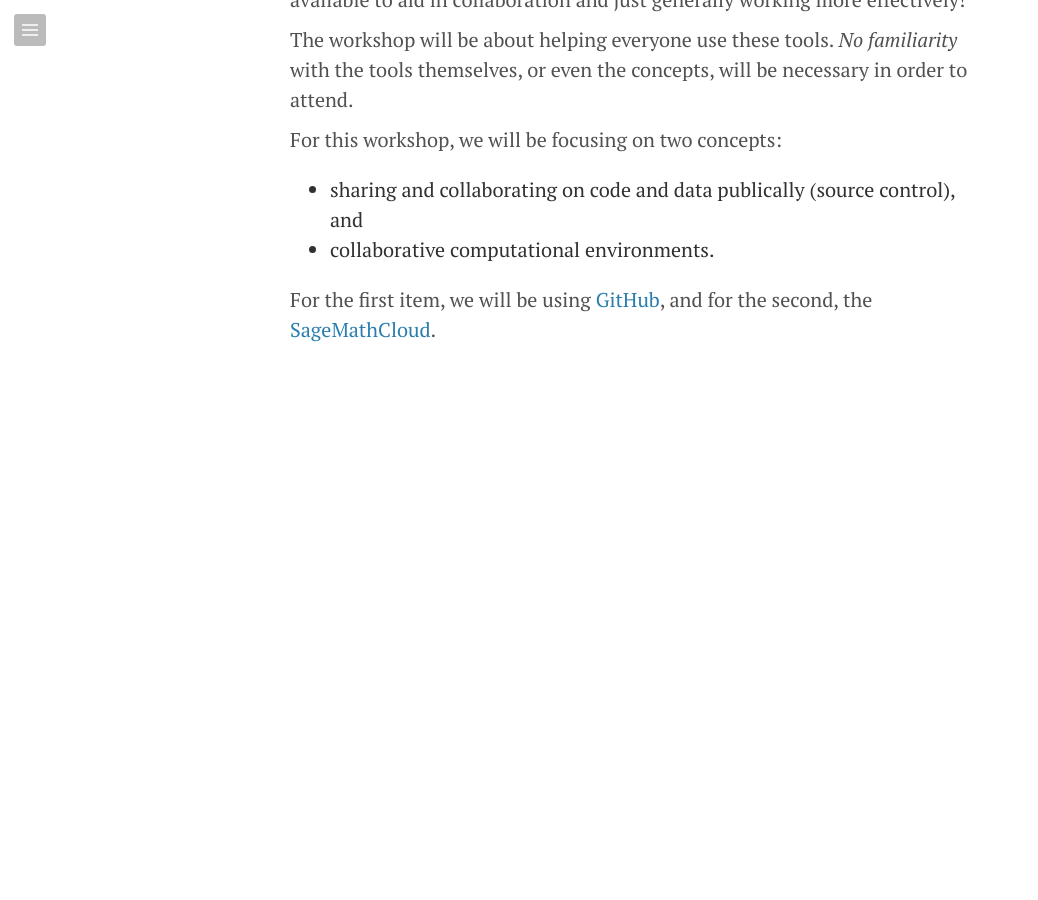
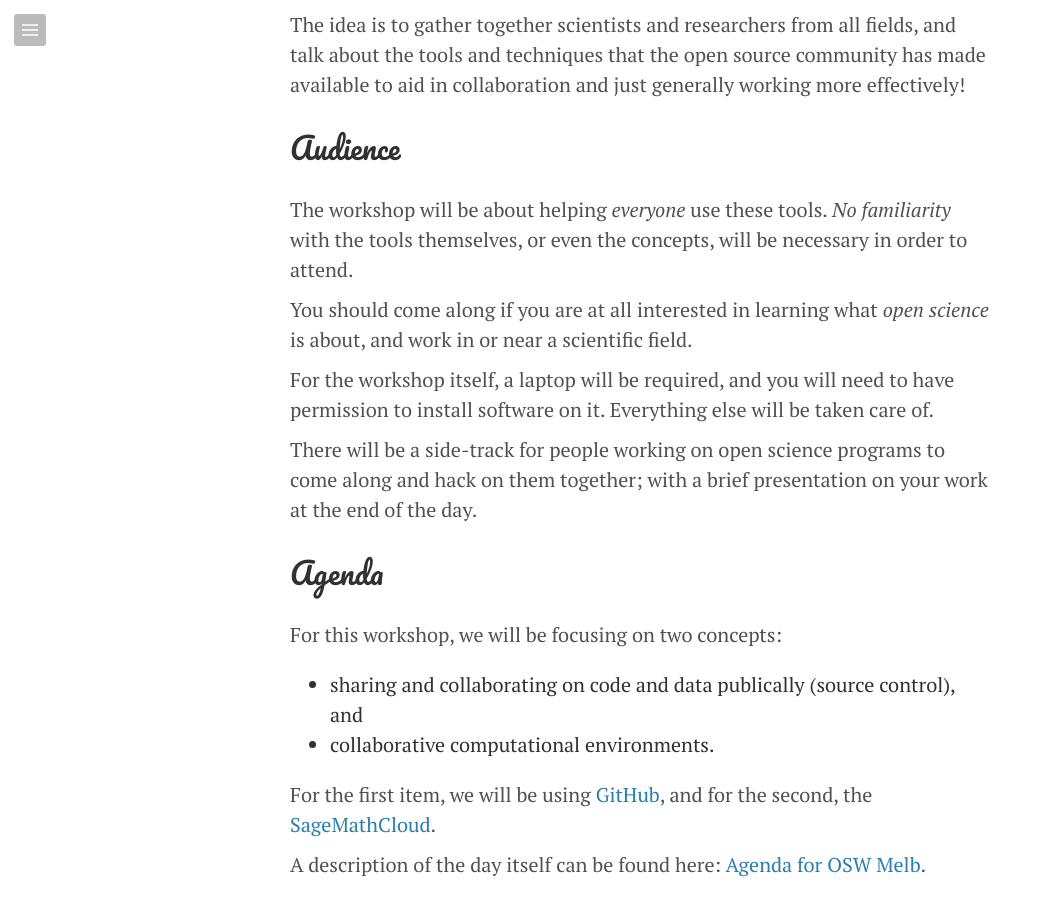
Before and after one commit to OpenScienceWorkshops/OpenScienceWorkshops.github.io, a Jekyll site: the page built from _posts/2014-05-15-first-open-science-workshop-melbourne.markdown, in a window 1280 px wide and 900 px high, scrolled down 1075 px. Shown: the whole window, without its empty margins (0-1038 px from the left). Built offline with Jekyll 4.4.1, drawn with Linux system fonts in a browser that asks for light colours; Markdown is read by kramdown in place of the engine named in the settings; before the commit the page ends 1480 px from its top, so only the background shows below that; some of the changed text lies outside the part shown.

Commit message:
updated the post a bit.

```diff
--- a/_posts/2014-05-15-first-open-science-workshop-melbourne.markdown
+++ b/_posts/2014-05-15-first-open-science-workshop-melbourne.markdown
@@ -5,15 +5,33 @@ date:   2014-05-15 17:32:52
 categories: news
 ---
 
+## Idea
+
 So we are launching the *first* Open Science Workshop in Melbourne, Australia.
 
 The idea is to gather together scientists and researchers from all fields, and
 talk about the tools and techniques that the open source community has made
 available to aid in collaboration and just generally working more effectively!
 
-The workshop will be about helping everyone use these tools. *No familiarity*
+
+## Audience
+
+The workshop will be about helping _everyone_ use these tools. *No familiarity*
 with the tools themselves, or even the concepts, will be necessary in order to
 attend.
+
+You should come along if you are at all interested in learning what _open
+science_ is about, and work in or near a scientific field.
+
+For the workshop itself, a laptop will be required, and you will need to have
+permission to install software on it. Everything else will be taken care of.
+
+There will be a side-track for people working on open science programs to come
+along and hack on them together; with a brief presentation on your work at the
+end of the day.
+
+
+## Agenda
 
 For this workshop, we will be focusing on two concepts:
 
@@ -22,3 +40,22 @@ For this workshop, we will be focusing on two concepts:
 
 For the first item, we will be using [GitHub](https://github.com), and for the
 second, the [SageMathCloud](http://sagemathcloud.com).
+
+A description of the day itself can be found here: [Agenda for OSW
+Melb](https://github.com/OpenScienceWorkshops/osw-material/wiki/Agenda-for-1-day-workshop).
+
+
+## When/Where!
+
+TBA, but tenatively the date is the 12th of July, 2014.
+
+
+## Get tickets!
+
+It's completely free, and tickets can be booked from the [homepage](/).
+
+
+## Summary
+
+That's all. We hope to see you in July! If you have any feedback, check the
+[homepage](/) for how to get in touch.
```
